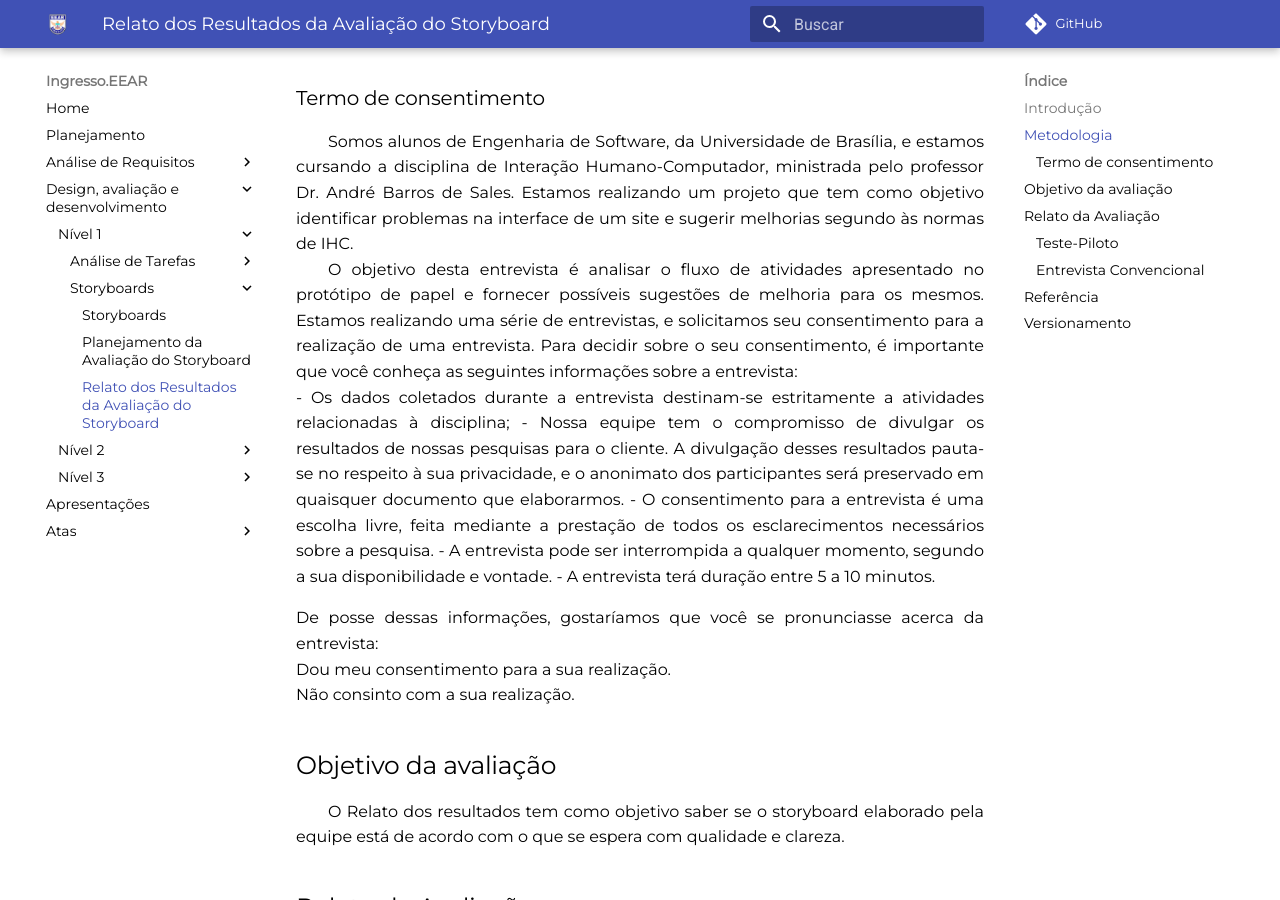
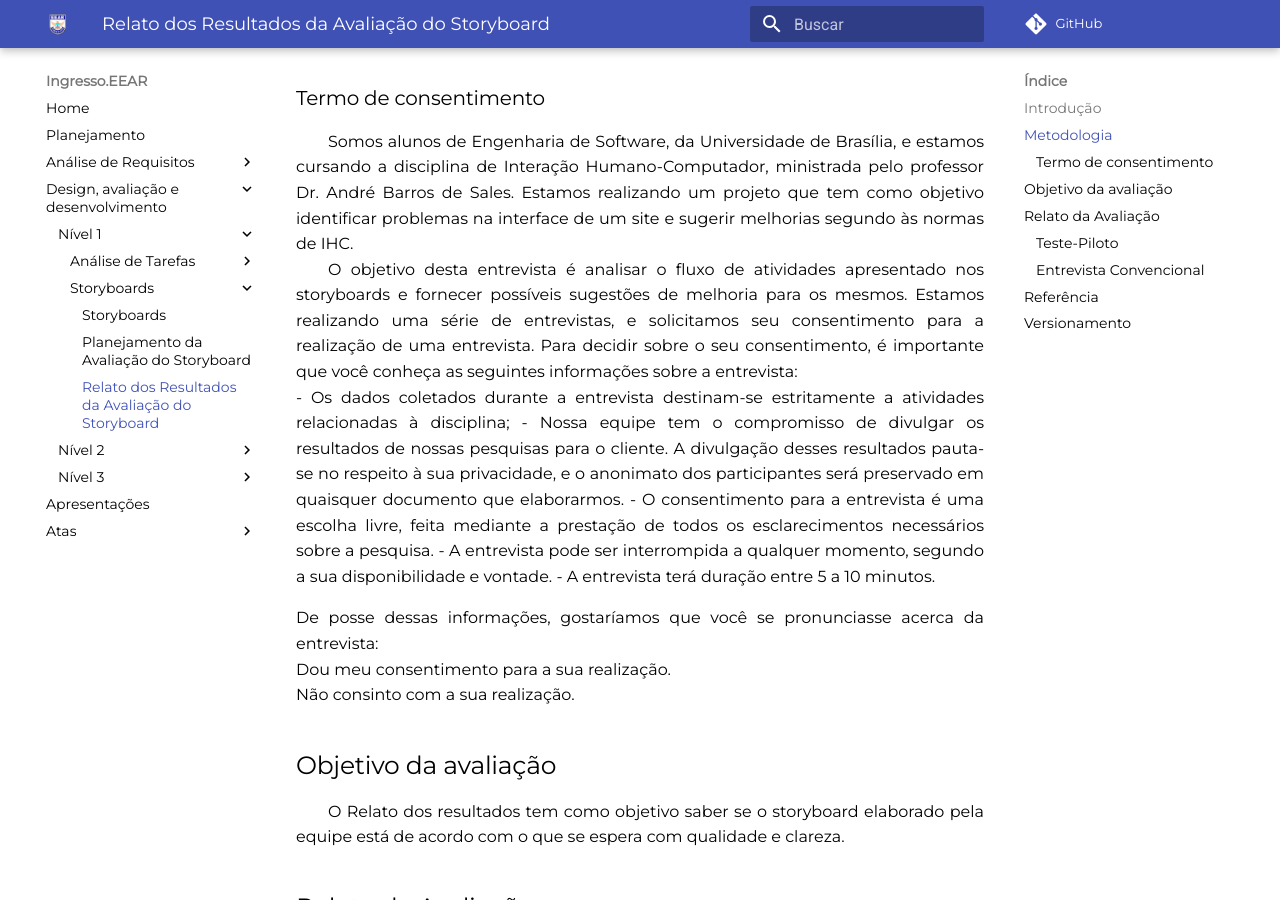
Before and after one commit to CarlosZoft/2020.2-Ingresso.eear, an MkDocs documentation site: the page built from docs/design-ava-dese/nivel-1/storyboards/resultado-ava-storyboard.md, in a window 1280 px wide and 900 px high, scrolled down 594 px. Built offline with MkDocs 1.6.1 and Material for MkDocs 9.7.7, drawn with Linux system fonts in a browser that asks for light colours; comment, search, counter and statistics services are not loaded.

Commit message:
(#42) Correção de erros de português na avaliação do protótipo de papel

```diff
--- a/docs/design-ava-dese/nivel-1/storyboards/resultado-ava-storyboard.md
+++ b/docs/design-ava-dese/nivel-1/storyboards/resultado-ava-storyboard.md
@@ -6,7 +6,7 @@
 
 ### Termo de consentimento
 &emsp;&emsp;Somos alunos de Engenharia de Software, da Universidade de Brasília, e estamos cursando a disciplina de Interação Humano-Computador, ministrada pelo professor Dr. André Barros de Sales. Estamos realizando um projeto que tem como objetivo identificar problemas na interface de um site e sugerir melhorias segundo às normas de IHC. <br>
-&emsp;&emsp;O objetivo desta entrevista é analisar o fluxo de atividades apresentado no protótipo de papel e fornecer possíveis sugestões de melhoria para os mesmos. Estamos realizando uma série de entrevistas, e solicitamos seu consentimento para a realização de uma entrevista. Para decidir sobre o seu consentimento, é importante que você conheça as seguintes informações sobre a entrevista: <br>
+&emsp;&emsp;O objetivo desta entrevista é analisar o fluxo de atividades apresentado nos storyboards e fornecer possíveis sugestões de melhoria para os mesmos. Estamos realizando uma série de entrevistas, e solicitamos seu consentimento para a realização de uma entrevista. Para decidir sobre o seu consentimento, é importante que você conheça as seguintes informações sobre a entrevista: <br>
 - Os dados coletados durante a entrevista destinam-se estritamente a atividades relacionadas à disciplina;
 - Nossa equipe tem o compromisso de divulgar os resultados de nossas pesquisas para o cliente. A divulgação desses resultados pauta-se no respeito à sua privacidade, e o anonimato dos participantes será preservado em quaisquer documento que elaborarmos.
 - O consentimento para a entrevista é uma escolha livre, feita mediante a prestação de todos os esclarecimentos necessários sobre a pesquisa.
```
Also changed, not shown: docs/design-ava-dese/nivel-2/plan-prototipo-papel.md (+3 -3 lines).
